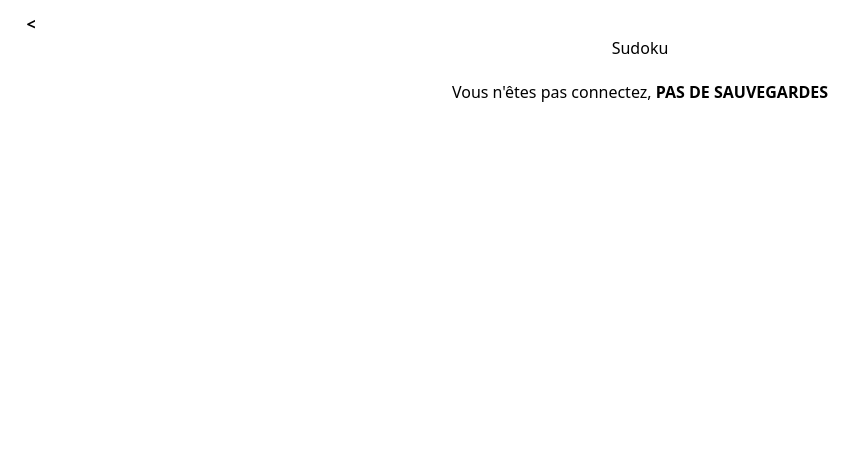
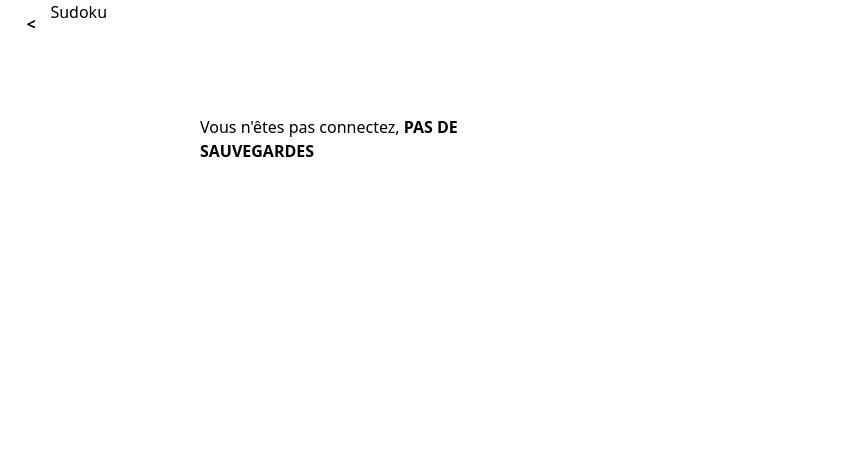
Before and after one commit to kekeamd/ter-sudoku, a website: page web_data/play.html in a window 1280 px wide. Shown: the whole page, without its empty margins (0-864 px from the left). Drawn offline with nearby package versions, Linux system fonts and the light colour scheme.

Commit message:
organisation du placement des éléments de la page web sudoku

```diff
--- a/web_data/play.html
+++ b/web_data/play.html
@@ -9,14 +9,21 @@
         <link rel="stylesheet" href="styleOutput.css">
         <script src="https://cdnjs.cloudflare.com/ajax/libs/socket.io/4.5.0/socket.io.min.js"></script>
     </head>
-    <body>
-        <button type="button" name="login-button" id="login-button"><</button>
-        <div name="infos" id="infos">
-        <h1>Sudoku</h1>
-        <p name="player_status">Vous n'êtes pas connectez, <strong>PAS DE SAUVEGARDES</strong></p>
-        <br><br><br>
+    <body class="grid grid-rows-7 gap-y-2">
+        <div class="row-start-1 row-span-1" id="top">
+            <button type="button" name="login-button" id="login-button"><</button>
+            <h1>Sudoku</h1>
         </div>
-        <div name="sudoku-frame"></div>
+        <div class="row-start-2 row-span-5 grid grid-col-5 gap-x-8" id="middle">
+            <div class="col-start-1 col-span-1" id="left-col"></div>
+            <div class="col-start-2 col-span-3" id="middle-col">
+                <div name="infos" id="infos">
+                    <p name="player_status">Vous n'êtes pas connectez, <strong>PAS DE SAUVEGARDES</strong></p>
+                </div>
+                <div name="sudoku-frame"></div>
+            </div>
+            <div class="col-start-5 col-span-1" id="right-col"></div>
+        </div>
     </body>
     <script src="" async defer>
         print("Javascript started")
@@ -29,7 +36,7 @@
         //-------FORMAT ZONES:---------------
         //<div class="zone grid grid-rows-3 row-start-rowNumber"></div>
         // en remplaçant rowNumber par le numéro de la ligne à laquelle la zone appartient (de 1 à 3)
-        //-------FORMAt CELLULE:-------------
+        //-------FORMAT CELLULES:-------------
         //<button type="button" class="cellule row-start-zoneRowNumber border-stone-300 hover:bg-neutral-100"></button>
         // en remplaçant zoneRowNumber par le numéro de la ligne à laquelle la cellule appartient relatif à la zone(donc ça va de 1 à 3 et non pas jusqu'à 9)
     </script>
```
Also changed, not shown: web_data/styleOutput.css.
